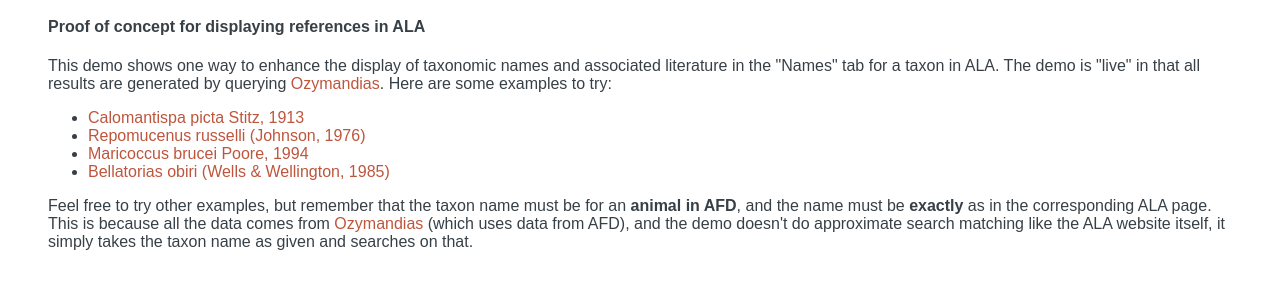
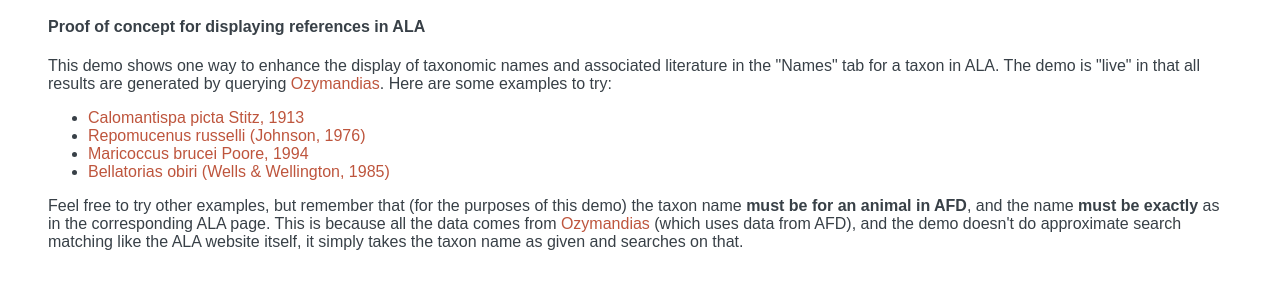
Before and after one commit to rdmpage/ozymandias-demo, a PHP site: page /blazegraph/alademo.php in a window 1280 px wide. Shown: the part 215-515 px from the top of the page. Run offline with PHP 8.4, Linux system fonts and the light colour scheme.

Commit message:
Tweaked the text

```diff
--- a/alademo.php
+++ b/alademo.php
@@ -112,8 +112,8 @@ if (isset($_GET['q']))
 			<li><a href="alademo.php?q=Bellatorias+obiri+%28Wells+%26+Wellington%2C+1985%29">Bellatorias obiri (Wells & Wellington, 1985)</a></li>
 		</ul>
 
-		<p>Feel free to try other examples, but remember that the taxon name must be for an <strong>animal in AFD</strong>,
-		and the name must be <strong>exactly</strong> as in the corresponding ALA page. This is because all the data comes from
+		<p>Feel free to try other examples, but remember that (for the purposes of this demo) the taxon name <strong>must be for an animal in AFD</strong>,
+		and the name <strong>must be exactly</strong> as in the corresponding ALA page. This is because all the data comes from
 		<a href="https://ozymandias-demo.herokuapp.com/">Ozymandias</a> (which uses data from AFD), and
 		the demo doesn't do approximate search matching like the ALA website itself, it simply takes the taxon name as given and searches on that.
 		</p>
```
Also changed, not shown: 1 other file.
